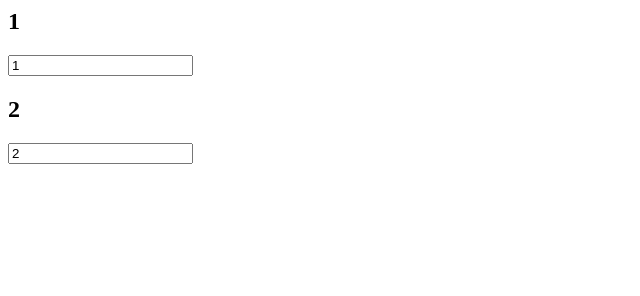
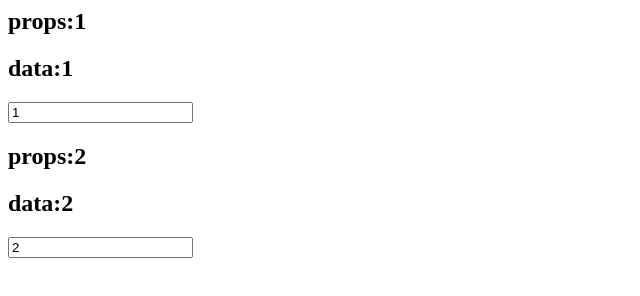
Before and after one commit to shuiyueliaowuhen/VueStudy, a plain HTML site: page LearnVue01/15-父子组件.html in a window 1280 px wide. Shown: the whole page, without its empty margins (0-640 px from the left). Drawn offline with Linux system fonts and the light colour scheme.

Commit message:
父子组件以及字符集修改

```diff
--- a/LearnVue01/15-父子组件.html
+++ b/LearnVue01/15-父子组件.html
@@ -4,14 +4,18 @@
 </head>
 <body>
 <div id="app">
-    <cpn :number1="num1" :number2="num2"/>
+    <cpn :number1="num1"
+         :number2="num2"
+         @num1Change="num1change"/>
 </div>
 <template id="cpn">
     <div>
-        <h2>{{number1}}</h2>
-        <input type="text" v-model="number1">
-        <h2>{{number2}}</h2>
-        <input type="text" v-model="number2">
+        <h2>props:{{number1}}</h2>
+        <h2>data:{{dnumber1}}</h2>
+        <input type="text" :value="dnumber1" @input="num1Input">
+        <h2>props:{{number2}}</h2>
+        <h2>data:{{dnumber2}}</h2>
+        <input type="text" v-model="dnumber2">
     </div>
 </template>
 
@@ -23,12 +27,29 @@
       num1:1,
       num2:2
     },
+    methods: {
+      num1change(value){
+        this.num1 = parseInt(value)
+      }
+    },
     components:{
       cpn:{
         template:"#cpn",
         props:{
           number1:Number,
           number2:Number
+        },
+        data(){
+          return{
+            dnumber1:this.number1,
+            dnumber2:this.number2
+          }
+        },
+        methods:{
+          num1Input(event){
+            this.dnumber1 = event.target.value
+            this.$emit("num1change",this.dnumber1)
+          }
         }
       }
     }
```
